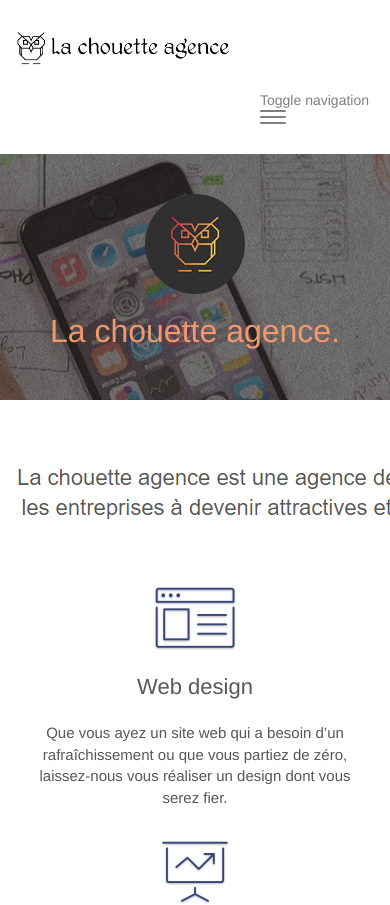
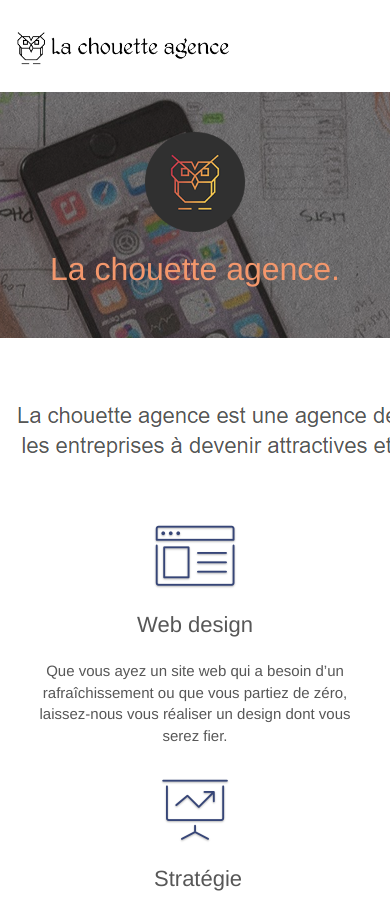
Before and after one commit to cheikh-mbacke/chouette_corrigee, a plain HTML site: page index.html in a window 390 px wide. Shown: the top 905 px of the page. Drawn offline with Linux system fonts and the light colour scheme.

Commit message:
delete toggle

```diff
--- a/index.html
+++ b/index.html
@@ -38,9 +38,6 @@
 		<nav class="navbar row">
 			<div class="navbar-header">
 				<a class="navbar-brand" href="index.html"><img src="img/la-chouette-agence.png" alt="logo de la chouette agence" height="40" /></a>
-				<button id="nav-toggle" type="button" class="ui-navbar-toggle navbar-toggle" data-toggle="collapse" data-target=".navbar-1">
-					<span>Toggle navigation</span><span class="icon-bar"></span><span class="icon-bar"></span><span class="icon-bar"></span>
-				</button>
 			</div>
 			<div class="collapse navbar-collapse navbar-1 special-dropdown-nav">
 				<ul class="site-navigation nav navbar-nav">
```
